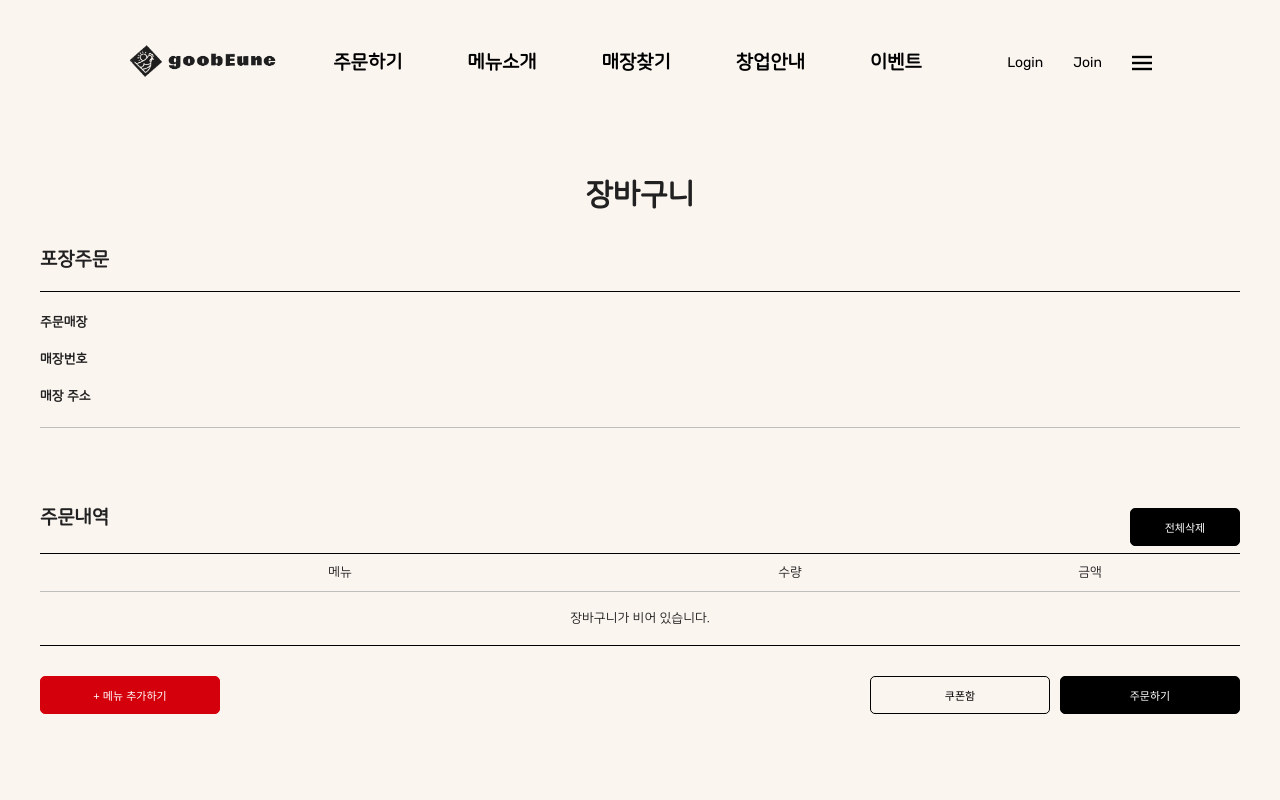
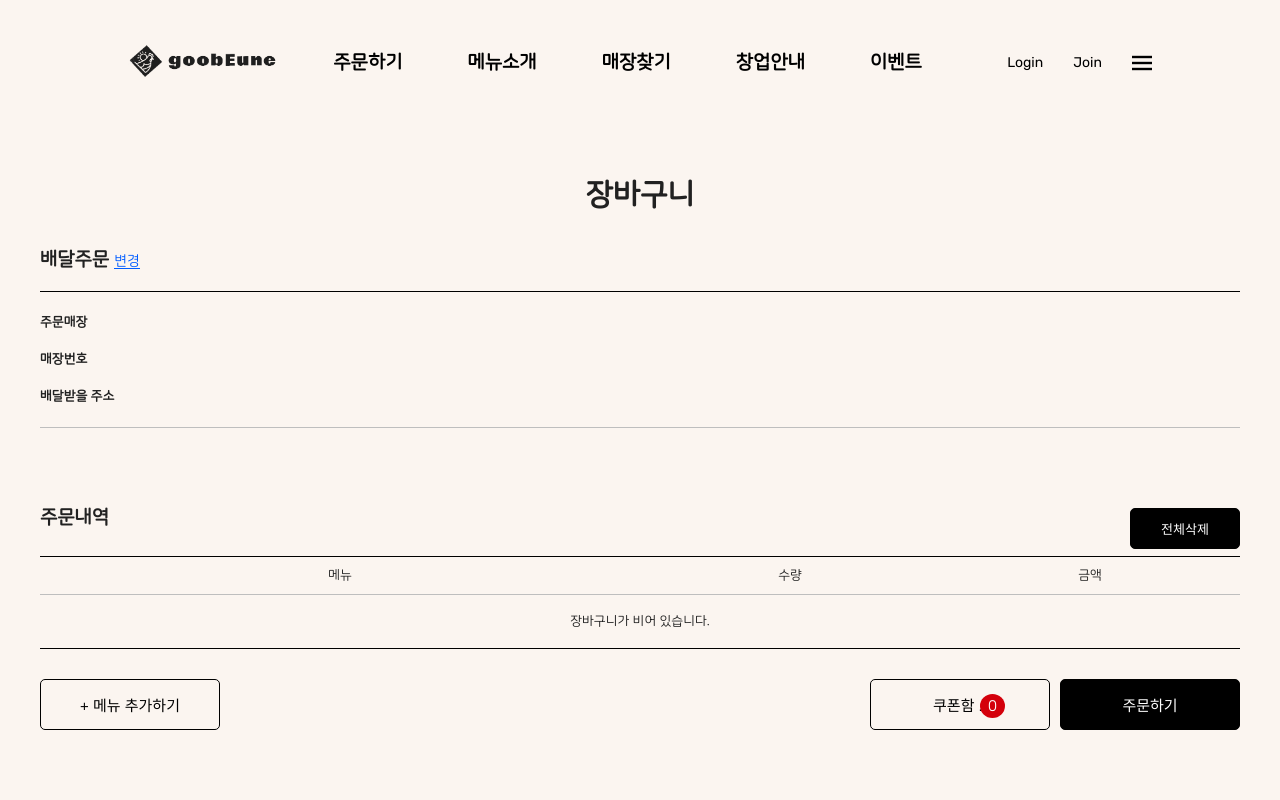
Before and after one commit to ryushin01/goobne, a React (Vite) app: page /goobne/cart in a window 1280 px wide. Shown: the top 800 px of the page. Built offline with nearby package versions, Linux system fonts and the light colour scheme.

Commit message:
♻️ QA/cart_17번 이슈 해결 + theme blue 색상 추가

```diff
--- a/src/pages/Cart/Components/CartCount.jsx
+++ b/src/pages/Cart/Components/CartCount.jsx
@@ -102,8 +102,8 @@ const CountInnerWrap = styled.div`
   font-size: 16px;
 
   & > button {
-    width: 32px;
-    height: 32px;
+    width: 30px;
+    height: 28px;
     border: none;
     background-color: transparent;
     font-size: inherit;
--- a/src/pages/Cart/Components/OrderDetail.jsx
+++ b/src/pages/Cart/Components/OrderDetail.jsx
@@ -65,8 +65,8 @@ const OrderDetail = () => {
       <ButtonWrap>
         <OrderBtn>
           <Button
-            size="small"
-            color="primary"
+            size="large"
+            color="beige"
             content="+ 메뉴 추가하기"
             onClick={() => {
               navigate('/list');
@@ -75,11 +75,14 @@ const OrderDetail = () => {
         </OrderBtn>
         <OrderBtnRight>
           <OrderBtn>
-            <Button size="small" color="beige" content="쿠폰함" />
+            <Button size="large" color="beige" content="쿠폰함    .." />
+            <div>
+              <span>0</span>
+            </div>
           </OrderBtn>
           <OrderBtn>
             <Button
-              size="small"
+              size="large"
               color="black"
               content="주문하기"
               onClick={() => {
@@ -119,6 +122,10 @@ const OrderDetailTitleWrap = styled.div`
 
 const DeleteAllBtnWrap = styled.div`
   width: 110px;
+
+  & > button {
+    font-size: 13px;
+  }
 `;
 
 const OrderProductTable = styled.table`
@@ -153,4 +160,20 @@ const OrderBtn = styled.div`
   display: flex;
   align-items: center;
   width: 180px;
+  position: relative;
+
+  & > div {
+    position: absolute;
+    top: 15px;
+    right: 45px;
+
+    background-color: ${props => props.theme.primaryColor};
+    border-radius: 50%;
+    padding: 4px 8px;
+
+    & > span {
+      font-size: 15px;
+      color: ${props => props.theme.grayscaleA};
+    }
+  }
 `;
--- a/src/pages/Cart/Components/OrderInfo.jsx
+++ b/src/pages/Cart/Components/OrderInfo.jsx
@@ -1,4 +1,5 @@
 import { useEffect, useState } from 'react';
+import { Link } from 'react-router-dom';
 import styled from 'styled-components';
 
 const OrderInfo = () => {
@@ -32,7 +33,8 @@ const OrderInfo = () => {
   return (
     <OrderInfoMain>
       <OrderInfoTitleWrap>
-        <h3>포장주문</h3>
+        <h3>배달주문</h3>
+        <Link to="/delivery">변경</Link>
       </OrderInfoTitleWrap>
       <OrderInfoBox>
         <OrderInfoColumn>
@@ -44,7 +46,7 @@ const OrderInfo = () => {
           <span>{userInfoData.storePhone}</span>
         </OrderInfoColumn>
         <OrderInfoColumn>
-          <OrderInfoSubject>매장 주소</OrderInfoSubject>
+          <OrderInfoSubject>배달받을 주소</OrderInfoSubject>
           <span>{userInfoData.storeAddress}</span>
         </OrderInfoColumn>
       </OrderInfoBox>
@@ -60,6 +62,7 @@ const OrderInfoMain = styled.div`
 `;
 
 const OrderInfoTitleWrap = styled.div`
+  display: flex;
   padding-bottom: 22px;
   border-bottom: 1px solid ${props => props.theme.grayscaleH};
 
@@ -67,6 +70,14 @@ const OrderInfoTitleWrap = styled.div`
     margin-right: 5px;
     font-size: 19px;
     font-weight: 700;
+  }
+
+  & > a {
+    display: flex;
+    align-items: end;
+    font-size: 14px;
+    color: ${props => props.theme.blue};
+    border-bottom: 1px solid ${props => props.theme.blue};
   }
 `;
 
--- a/src/pages/Cart/Components/OrderProduct.jsx
+++ b/src/pages/Cart/Components/OrderProduct.jsx
@@ -136,16 +136,16 @@ const OrderTableBody = styled.tr`
   }
 
   & > td {
-    padding: 20px 10px;
+    padding: 30px 10px;
     vertical-align: middle;
 
     & h4 {
-      font-size: 14px;
+      font-size: 13px;
       font-weight: 700;
     }
 
     & span {
-      font-size: 14px;
+      font-size: 13px;
     }
   }
 `;
@@ -188,6 +188,10 @@ const TotalPriceWrap = styled.div`
     &:last-child {
       font-size: 20px;
     }
+
+    &:nth-child(2) {
+      color: ${props => props.theme.primaryColor};
+    }
   }
 `;
 
--- a/src/styles/theme.jsx
+++ b/src/styles/theme.jsx
@@ -16,4 +16,5 @@ export const theme = {
   transparentA: 'rgba(255, 255, 255, 0.5)',
   kakao: '#FFDA43',
   transparentB: 'rgba(0, 0, 0, 0.5)',
+  blue: '#005cff',
 };
```
